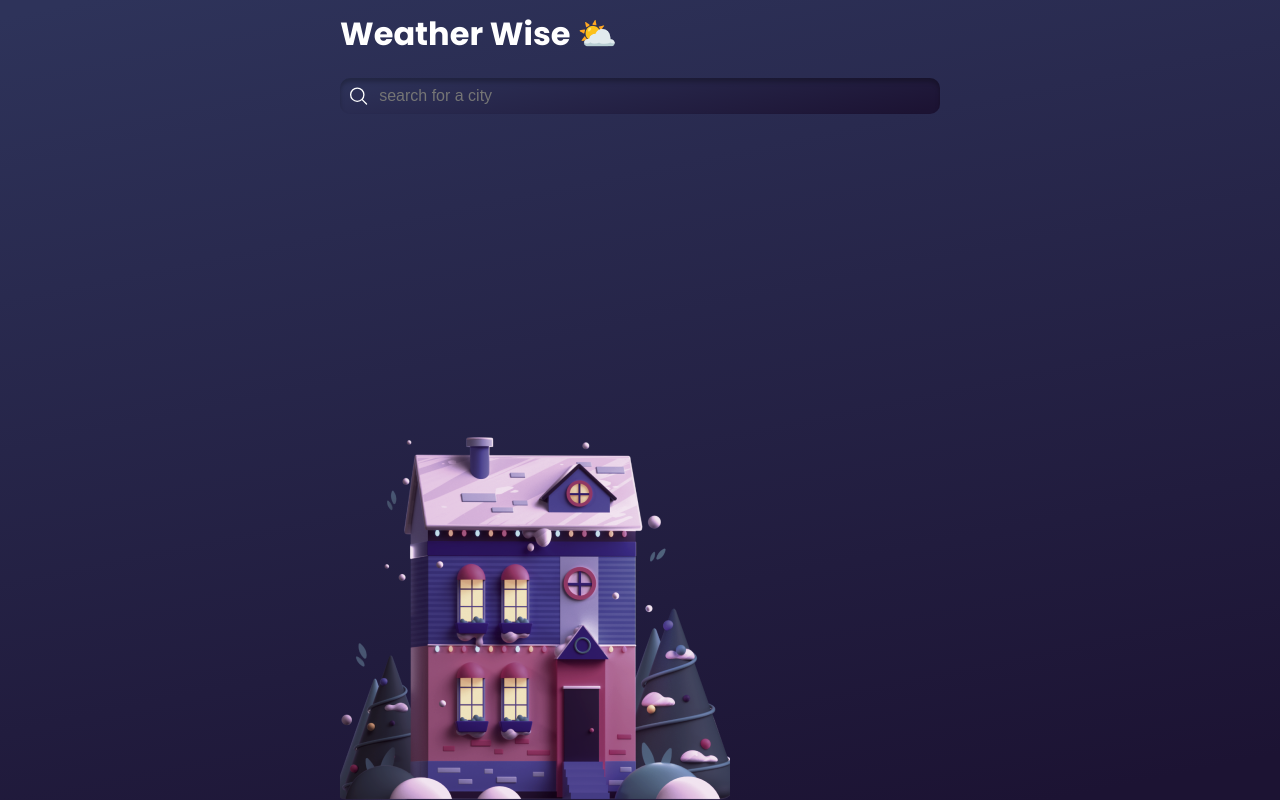
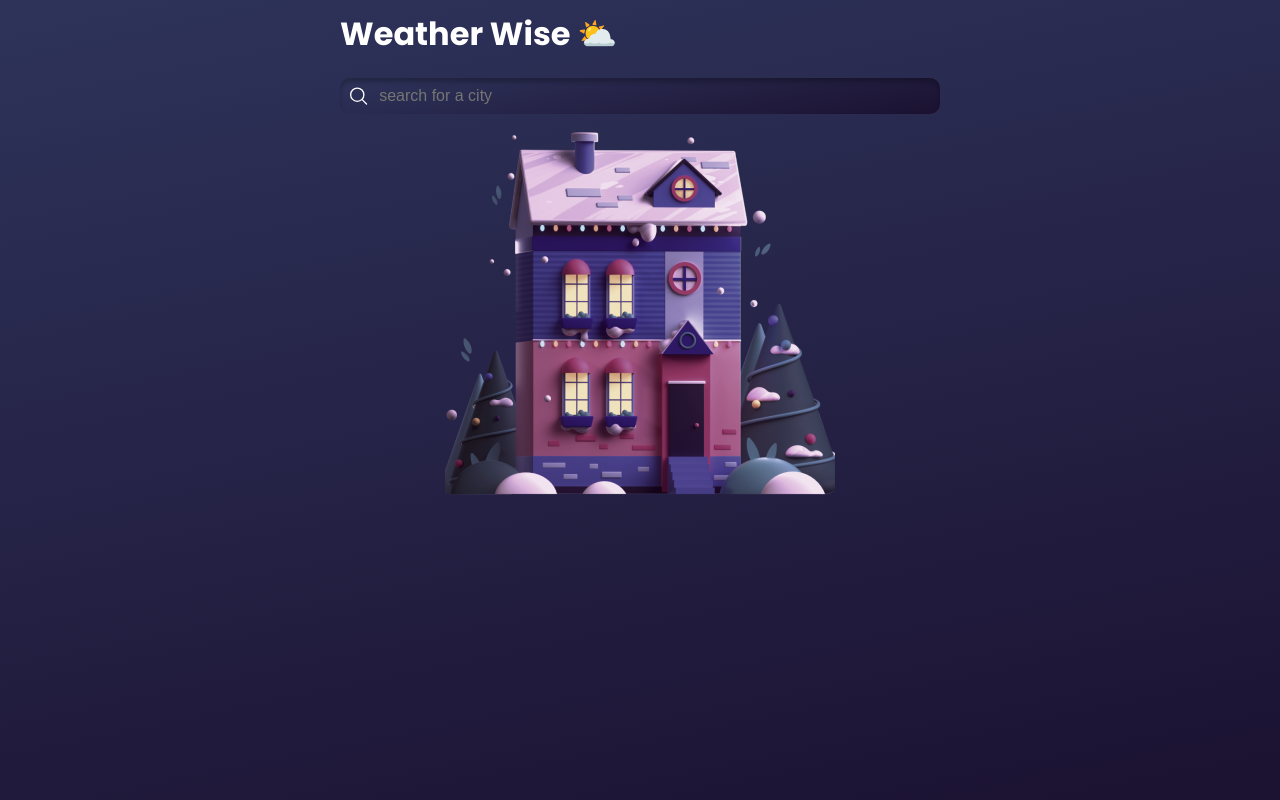
Before and after one commit to Ujjal26/weather-app, a React (Vite) app: page / in a window 1280 px wide. Built offline with nearby package versions, Linux system fonts and the light colour scheme.

Commit message:
footer status changed

```diff
--- a/src/App.css
+++ b/src/App.css
@@ -30,7 +30,7 @@ body {
 }
 
 footer {
-  position: fixed;
+  position: sticky;
   bottom: -16px;
   text-align: center;
 }
```
